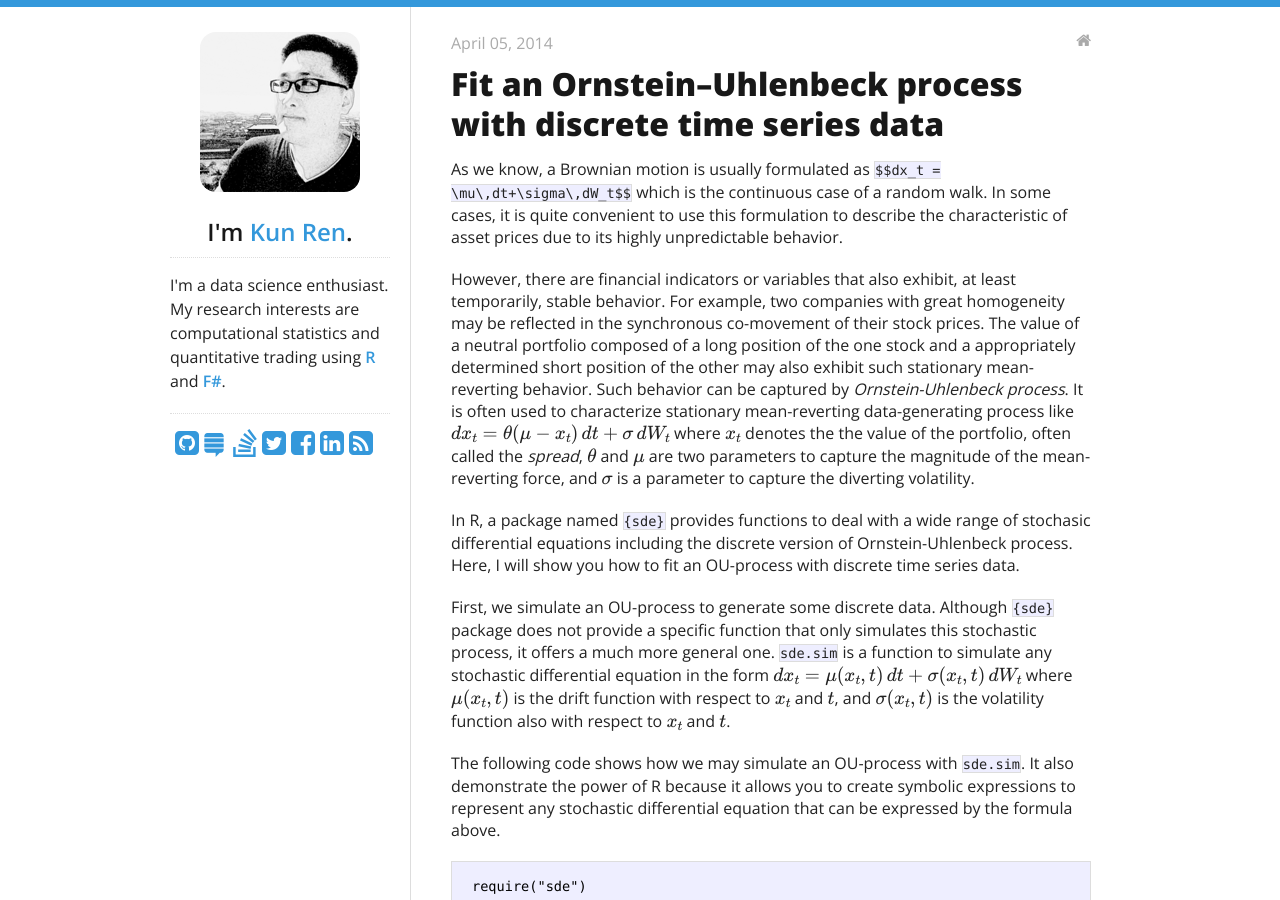
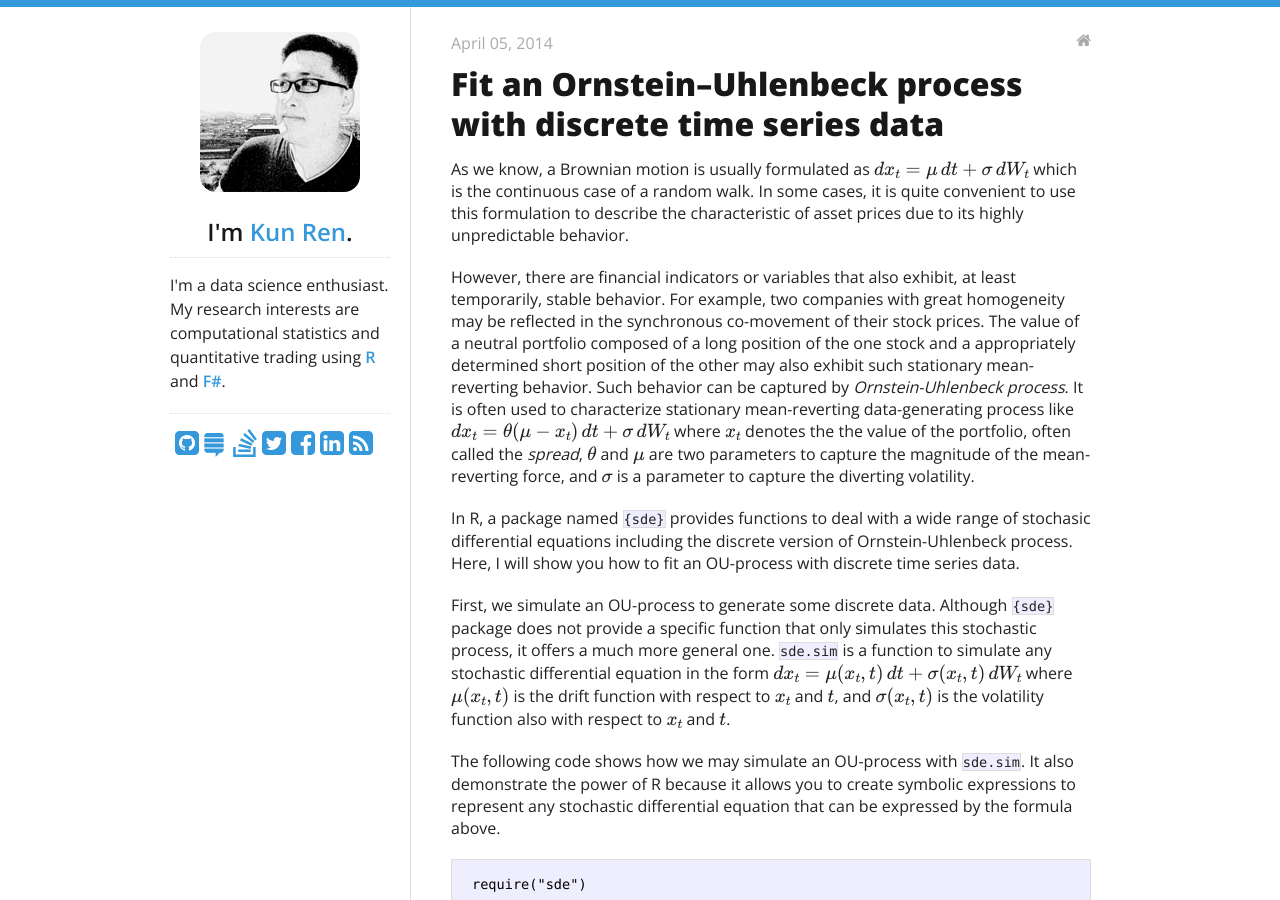
Before and after one commit to harryprince/renkun-ken.github.io, a Jekyll site: the page built from _posts/2014-04-05-fit-an-ou-process-with-realized-time-series-data.md, in a window 1280 px wide and 900 px high. Built offline with Jekyll 4.4.1, drawn with Linux system fonts in a browser that asks for light colours; nearby versions of some CDN libraries; Markdown is read by kramdown in place of the engine named in the settings; formulas are drawn with MathJax 3; comment, search, counter and statistics services are not loaded.

Commit message:
mathjax fixed

```diff
--- a/_posts/2014-04-05-fit-an-ou-process-with-realized-time-series-data.md
+++ b/_posts/2014-04-05-fit-an-ou-process-with-realized-time-series-data.md
@@ -6,7 +6,7 @@ categories:
 - R
 ---
 
-As we know, a Brownian motion is usually formulated as `$$dx_t = \mu\,dt+\sigma\,dW_t$$` which is the continuous case of a random walk. In some cases, it is quite convenient to use this formulation to describe the characteristic of asset prices due to its highly unpredictable behavior.
+As we know, a Brownian motion is usually formulated as $$dx_t = \mu\,dt+\sigma\,dW_t$$ which is the continuous case of a random walk. In some cases, it is quite convenient to use this formulation to describe the characteristic of asset prices due to its highly unpredictable behavior.
 
 However, there are financial indicators or variables that also exhibit, at least temporarily, stable behavior. For example, two companies with great homogeneity may be reflected in the synchronous co-movement of their stock prices. The value of a neutral portfolio composed of a long position of the one stock and a appropriately determined short position of the other may also exhibit such stationary mean-reverting behavior. Such behavior can be captured by *Ornstein-Uhlenbeck process*. It is often used to characterize stationary mean-reverting data-generating process like $$dx_t = \theta (\mu-x_t)\,dt + \sigma\, dW_t$$ where $x_t$ denotes the the value of the portfolio, often called the *spread*, $\theta$ and $\mu$ are two parameters to capture the magnitude of the mean-reverting force, and $\sigma$ is a parameter to capture the diverting volatility.
 
```
